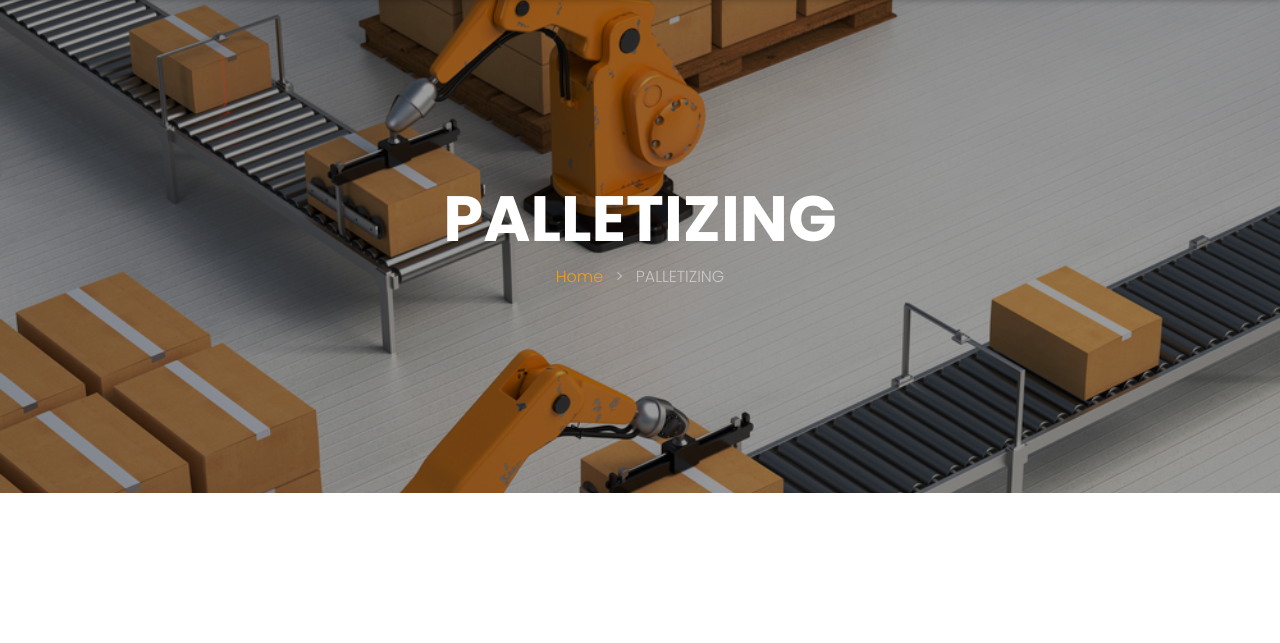
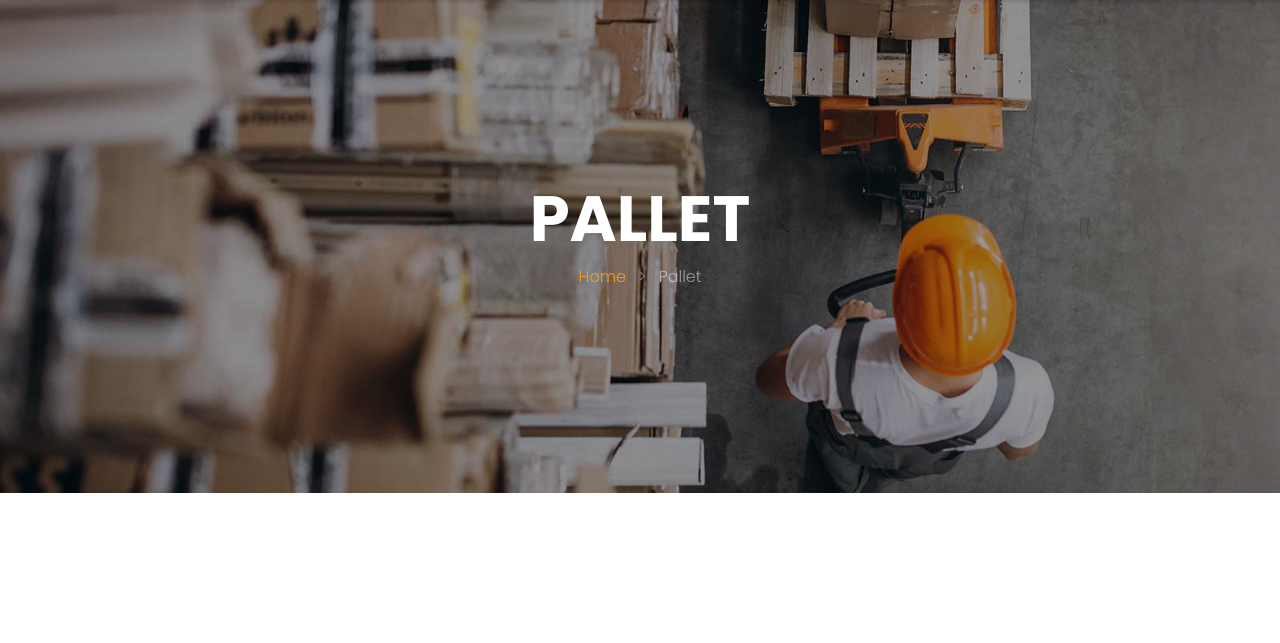
Before and after one commit to webuimaker/testASP, a plain HTML site: page palletizing.html in a window 1280 px wide. Shown: the part 157-800 px from the top of the page. Drawn offline with Linux system fonts and the light colour scheme; files whose address does not match are found by name; a web font is replaced by a local one.

Commit message:
update pallet

```diff
--- a/palletizing.html
+++ b/palletizing.html
@@ -93,14 +93,14 @@
 
       </header>
 
-<div class="site-blocks-cover inner-page-cover overlay" style="background-image: url(images/palletizing.jpg);" data-aos="fade" data-stellar-background-ratio="0.05">
+<div class="site-blocks-cover inner-page-cover overlay" style="background-image: url(images/worker.jpg);" data-aos="fade" data-stellar-background-ratio="0.05">
 
       <div class="container">
         <div class="row align-items-center justify-content-center text-center">
 
           <div class="col-md-8" data-aos="fade-up" data-aos-delay="400">
-            <h1 class="text-white font-weight-light text-uppercase font-weight-bold">PALLETIZING</h1>
-            <p class="breadcrumb-custom"><a href="index.html">Home</a> <span class="mx-2">&gt;</span> <span>PALLETIZING</span></p>
+            <h1 class="text-white font-weight-light text-uppercase font-weight-bold">Pallet</h1>
+            <p class="breadcrumb-custom"><a href="index.html">Home</a> <span class="mx-2">&gt;</span> <span>Pallet</span></p>
           </div>
         </div>
       </div>
```
